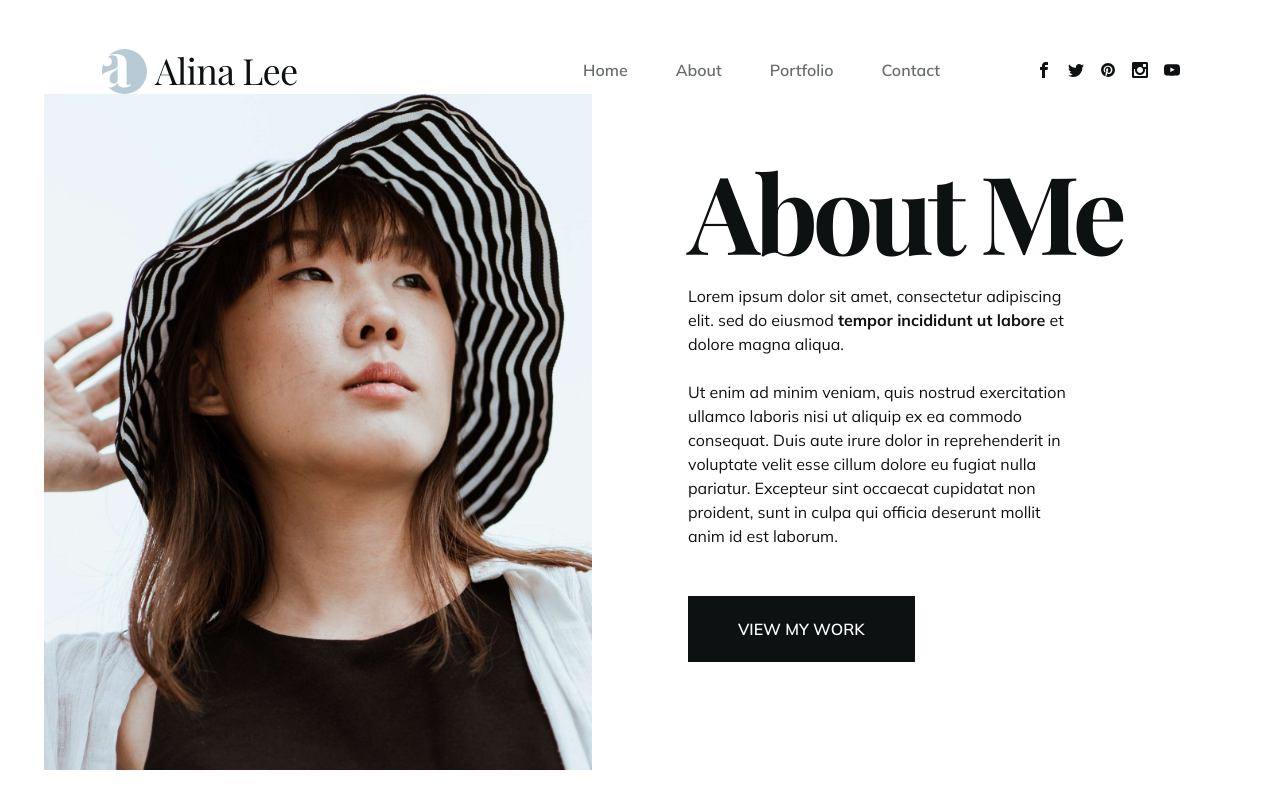
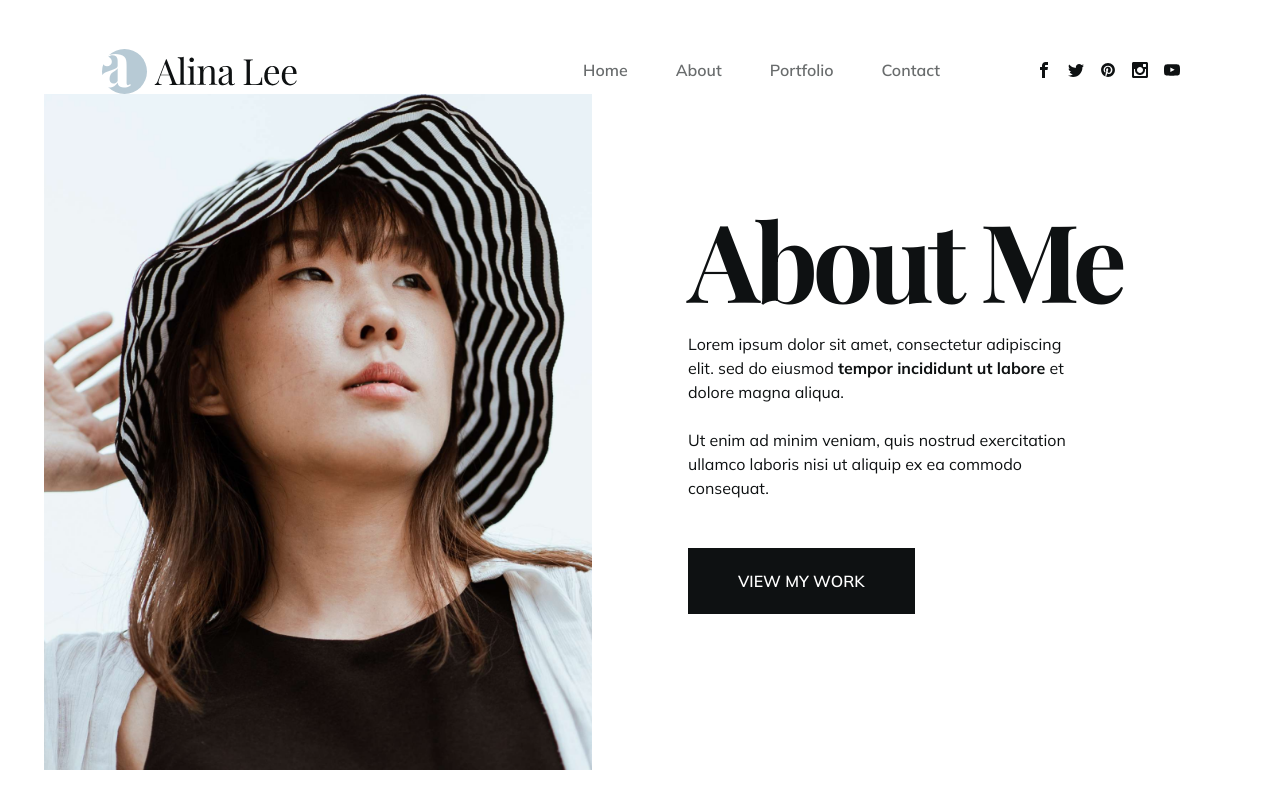
Before and after one commit to LeeMokoto/photography, a React (Create React App) app: page /about in a window 1280 px wide. Built offline with nearby package versions, Linux system fonts and the light colour scheme; the HTML template or start-up script is replaced by a standard one; a web font is replaced by a local one.

Commit message:
clean up about

```diff
--- a/src/pages/About.js
+++ b/src/pages/About.js
@@ -23,10 +23,7 @@ const About = () => {
               <br />
               <br />
               Ut enim ad minim veniam, quis nostrud exercitation ullamco laboris
-              nisi ut aliquip ex ea commodo consequat. Duis aute irure dolor in
-              reprehenderit in voluptate velit esse cillum dolore eu fugiat
-              nulla pariatur. Excepteur sint occaecat cupidatat non proident,
-              sunt in culpa qui officia deserunt mollit anim id est laborum.
+              nisi ut aliquip ex ea commodo consequat.
             </p>
             <Link className="btn" to={"/portfolio"}>View my work</Link>
           </div>
```
